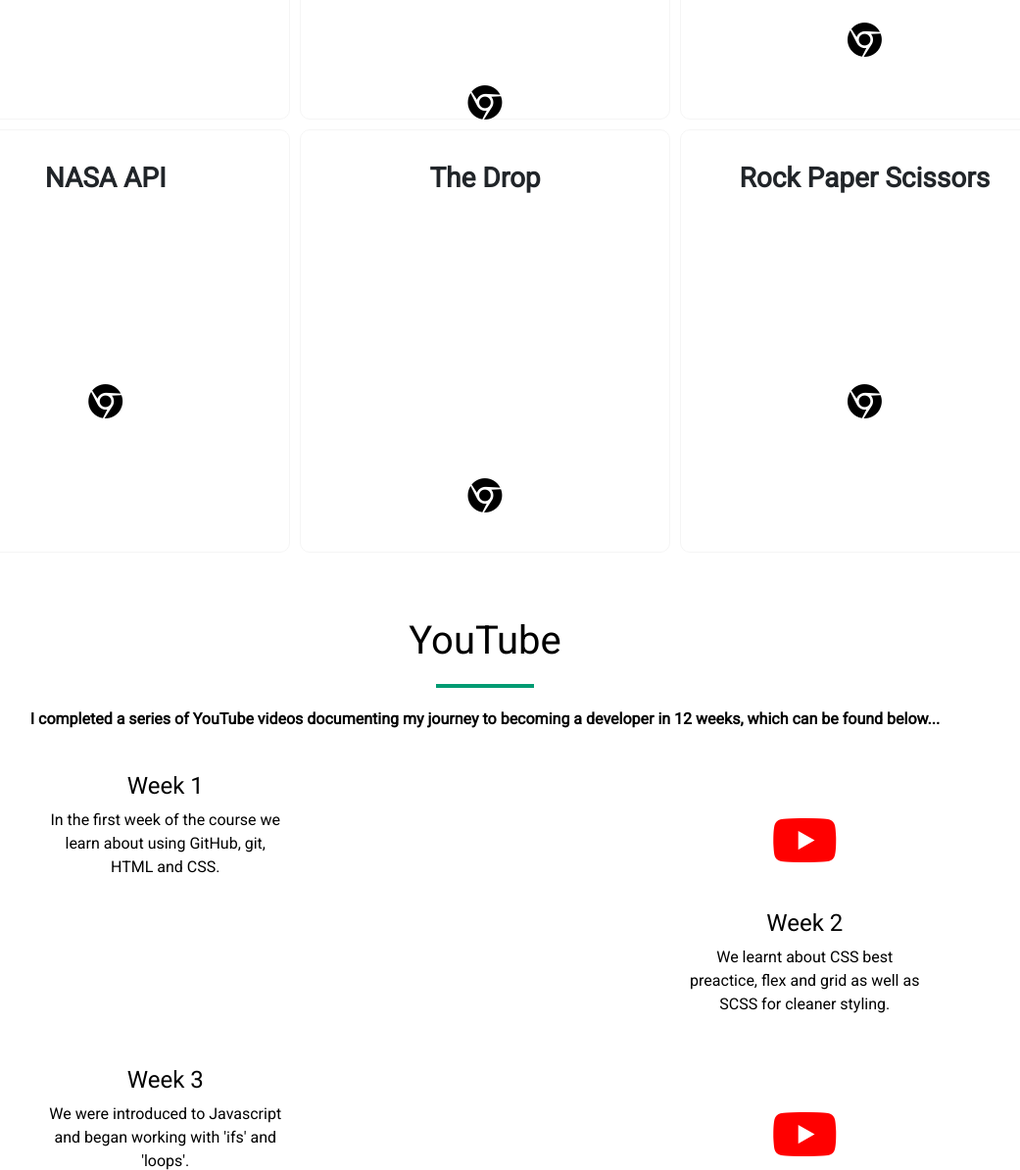
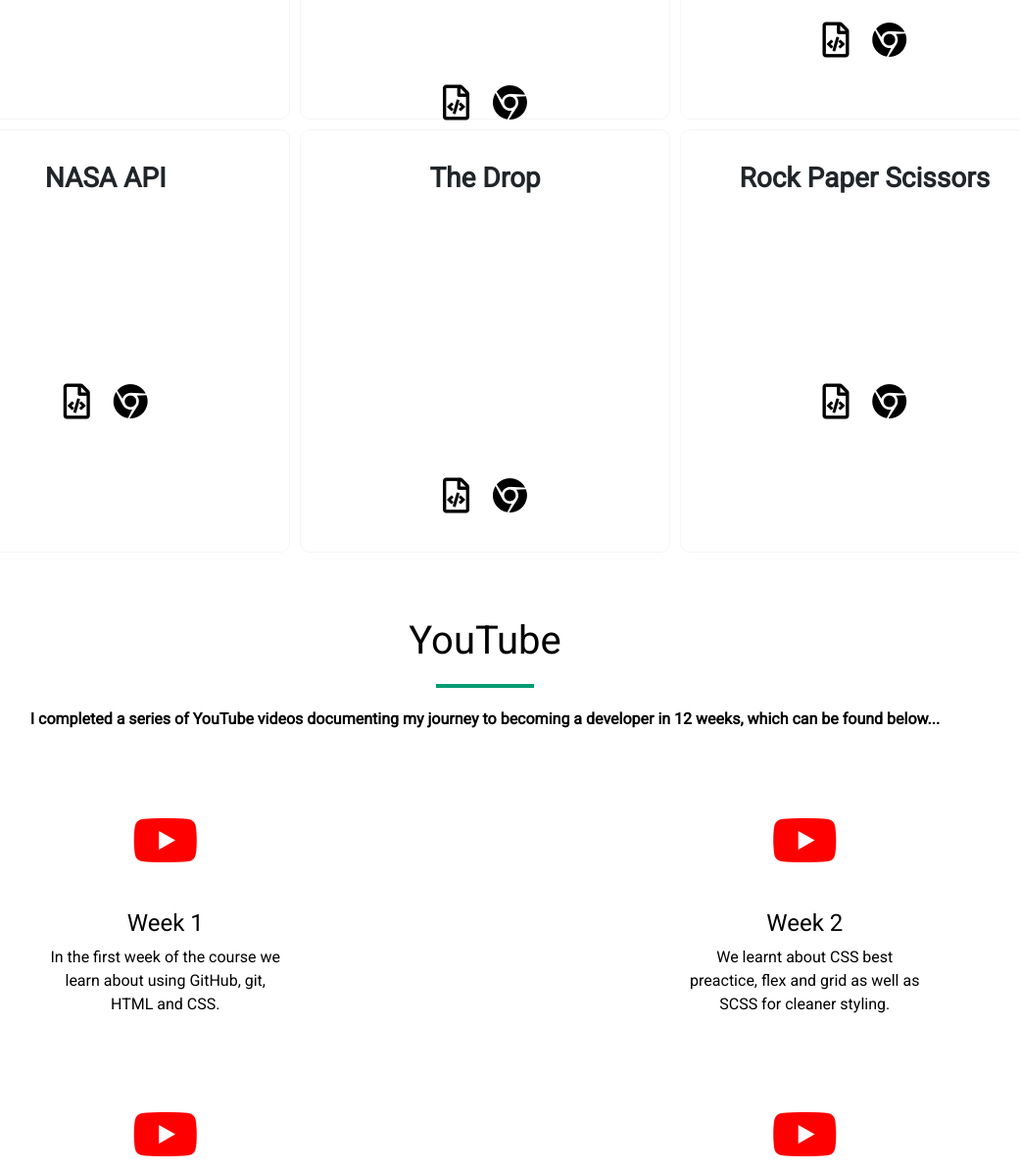
Before and after one commit to sam-joyce/portfolio, a website: page index.html in a window 1280 px wide. Shown: the part 3238-4432 px from the top of the page at 98% size, without its empty margins (145-1186 px from the left). Drawn offline with nearby package versions, Linux system fonts and the light colour scheme.

Commit message:
target=blank's fixed - all i tags now showing again

```diff
--- a/index.html
+++ b/index.html
@@ -178,6 +178,8 @@
     </div>
   </div>
 
+  <!-- MY PROJECTS -->
+
   <section class="projects">
     <div class="project-title">
       <h1>Projects</h1>
@@ -199,8 +201,8 @@
           <p>This project was completed after the conclusion of the nology course and is ongoing. It is a complete production build for a local SME. I managed the build on my own and delivered weekly demo's up until delivery.</p>
           <p>The repo is private on GitHub however I would be happy to talk about this project in more detail upon request!</p>
           <p>HTML | CSS/SCSS | JavaScript | React | Firestore | NodeJS | CMS Integration</p>
-          <a href="https://github.com/sam-joyce/oss" target="_blank><i class="far fa-file-code"></i></a>
-          <a href="https://offshore-stainless.firebaseapp.com" target="_blank><i class="fab fa-chrome"></i></a>
+          <a href="https://github.com/sam-joyce/oss" target="_blank"><i class="far fa-file-code"></i></a>
+          <a href="https://offshore-stainless.firebaseapp.com" target="_blank"><i class="fab fa-chrome"></i></a>
         </div>
       </article>
       <article id="p3">
@@ -208,8 +210,8 @@
           <h3>Minesweeper</h3>
           <p>Comleted in week 5 of the nology course after I was challenged to complete a game of my choosing with my new found JavaScript skills. The board is dynamically rendered using a JS function, and bombs are randomly assigned across the board. A recursive function checks cells surrounding the users 'click'.</p>
           <p>HTML | CSS/SCSS | JavaScript</p>
-          <a href="https://github.com/sam-joyce/minesweeper" target="_blank><i class="far fa-file-code"></i></a>
-          <a href="https://sam-joyce.github.io/minesweeper/" target="_blank><i class="fab fa-chrome"></i></a>
+          <a href="https://github.com/sam-joyce/minesweeper" target="_blank"><i class="far fa-file-code"></i></a>
+          <a href="https://sam-joyce.github.io/minesweeper/" target="_blank"><i class="fab fa-chrome"></i></a>
         </div>
       </article>
       <article id="p4">
@@ -217,8 +219,8 @@
           <h3>NASA API</h3>
           <p>A relatively small app created in Week 11 of the nology course. Pulling from 'Insight: Mars Weather Service API' it display the min and max temperatures for the last 7 days on Mars.</p>
           <p>HTML | CSS/SCSS | JavaScript | API's</p>
-          <a href="https://github.com/sam-joyce/NASA-API" target="_blank><i class="far fa-file-code"></i></a>
-          <a href="https://sam-joyce.github.io/NASA-API/" target="_blank><i class="fab fa-chrome"></i></a>
+          <a href="https://github.com/sam-joyce/NASA-API" target="_blank"><i class="far fa-file-code"></i></a>
+          <a href="https://sam-joyce.github.io/NASA-API/" target="_blank"><i class="fab fa-chrome"></i></a>
         </div>
       </article>
       <article id="p5">
@@ -226,8 +228,8 @@
           <h3>The Drop</h3>
           <p>Completed from weeks 6-10 of the nology course ths was my cohorts client project. I was the project manager for 1 f the 4 weeks and completed tickets including user-authentication and drafting a new artist release.</p>
           <p>HTML | CSS/SCSS | JavaScript | React | Working in a team | Project Management/Planning | Agile | API's | Firestore | TDD</p>
-          <a href="https://github.com/nology-tech/the-drop-x-nology" target="_blank><i class="far fa-file-code"></i></a>
-          <a href="https://the-drop-x-nology.firebaseapp.com/" target="_blank><i class="fab fa-chrome"></i></a>
+          <a href="https://github.com/nology-tech/the-drop-x-nology" target="_blank"><i class="far fa-file-code"></i></a>
+          <a href="https://the-drop-x-nology.firebaseapp.com/" target="_blank"><i class="fab fa-chrome"></i></a>
         </div>
       </article>
       <article id="p6">
@@ -235,13 +237,14 @@
           <h3>Rock Paper Scissors</h3>
           <p>Produced in week 3 of the nology course, this is the first game built in JavaScript ad allows the user to play against a computer whose choice is decided using a randomising JS function.</p>
           <p>HTML | CSS/SCSS | JavaScript</p>
-          <a href="https://github.com/sam-joyce/rock-paper-scissors" target="_blank><i class="far fa-file-code"></i></a>
-          <a href="https://sam-joyce.github.io/rock-paper-scissors/" target="_blank><i class="fab fa-chrome"></i></a>
+          <a href="https://github.com/sam-joyce/rock-paper-scissors" target="_blank"><i class="far fa-file-code"></i></a>
+          <a href="https://sam-joyce.github.io/rock-paper-scissors/" target="_blank"><i class="fab fa-chrome"></i></a>
         </div>
       </article>
     </div>
+  </section>
 
-  </section>
+  <!-- MY YOUTUBE -->
 
   <section class="youtube" id="YT">
     <div class="YT-title">
@@ -251,28 +254,29 @@
 
     <div class="box-around">
       <div class="item">
-        <a href="" target="_blank><i class="fab fa-youtube"></i></a>
+        <a href="https://www.youtube.com/channel/UCe0A51Cg9em64q4k_6NzdcQ?view_as=subscriber" target="_blank"><i class="fab fa-youtube"></i></a>
         <h4>Week 1</h4>
         <p>In the first week of the course we learn about using GitHub, git, HTML and CSS.</p>
       </div>
       <div class="item">
-        <a href="" target="_blank><i class="fab fa-youtube"></i></a>
+        <a href="https://www.youtube.com/channel/UCe0A51Cg9em64q4k_6NzdcQ?view_as=subscriber" target="_blank"><i class="fab fa-youtube"></i></a>
         <h4>Week 2</h4>
         <p>We learnt about CSS best preactice, flex and grid as well as SCSS for cleaner styling.</p>
       </div>
       <div class="item">
-        <a href="" target="_blank><i class="fab fa-youtube"></i></a>
+        <a href="https://www.youtube.com/channel/UCe0A51Cg9em64q4k_6NzdcQ?view_as=subscriber" target="_blank"><i class="fab fa-youtube"></i></a>
         <h4>Week 3</h4>
         <p>We were introduced to Javascript and began working with 'ifs' and 'loops'.</p>
       </div>
       <div class="item">
-        <a href="" target="_blank><i class="fab fa-youtube"></i></a>
+        <a href="https://www.youtube.com/channel/UCe0A51Cg9em64q4k_6NzdcQ?view_as=subscriber" target="_blank"><i class="fab fa-youtube"></i></a>
         <h4>Week 4</h4>
         <p>This week we had a break from coding and learnt all about soft skills.</p>
       </div>
     </div>
+  </section>
 
-  </section>
+  <!-- MY CONTACT -->
 
   <section class="contact" id="call-me">
     <div class="contact-title">
@@ -283,16 +287,17 @@
     <div class="email-link">
       <a href="mailto:samjoyce18@yahoo.com"><i class="far fa-envelope"></i></a>
     </div>
+  </section>
 
-  </section>
+  <!-- MY SOCIALS -->
 
   <footer>
     <section class="socials">
-      <a href="linkedin.com/in/sam-joyce-att" target="_blank><i class="fab fa-linkedin-in"></i></a>
-      <a href="https://github.com/sam-joyce" target="_blank><i class="fab fa-github"></i></a>
-      <a href="https://www.youtube.com/channel/UCe0A51Cg9em64q4k_6NzdcQ?view_as=subscriber" target="_blank><i
+      <a href="linkedin.com/in/sam-joyce-att" target="_blank"><i class="fab fa-linkedin-in"></i></a>
+      <a href="https://github.com/sam-joyce" target="_blank"><i class="fab fa-github"></i></a>
+      <a href="https://www.youtube.com/channel/UCe0A51Cg9em64q4k_6NzdcQ?view_as=subscriber" target="_blank"><i
           class="fab fa-youtube"></i></a>
-      <a href="https://www.instagram.com/sam_ozanam/?hl=en"><i class="fab fa-instagram" target="_blank></i></a>
+      <a href="https://www.instagram.com/sam_ozanam/?hl=en"><i class="fab fa-instagram" target="_blank"></i></a>
     </section>
   </footer>
 
```
